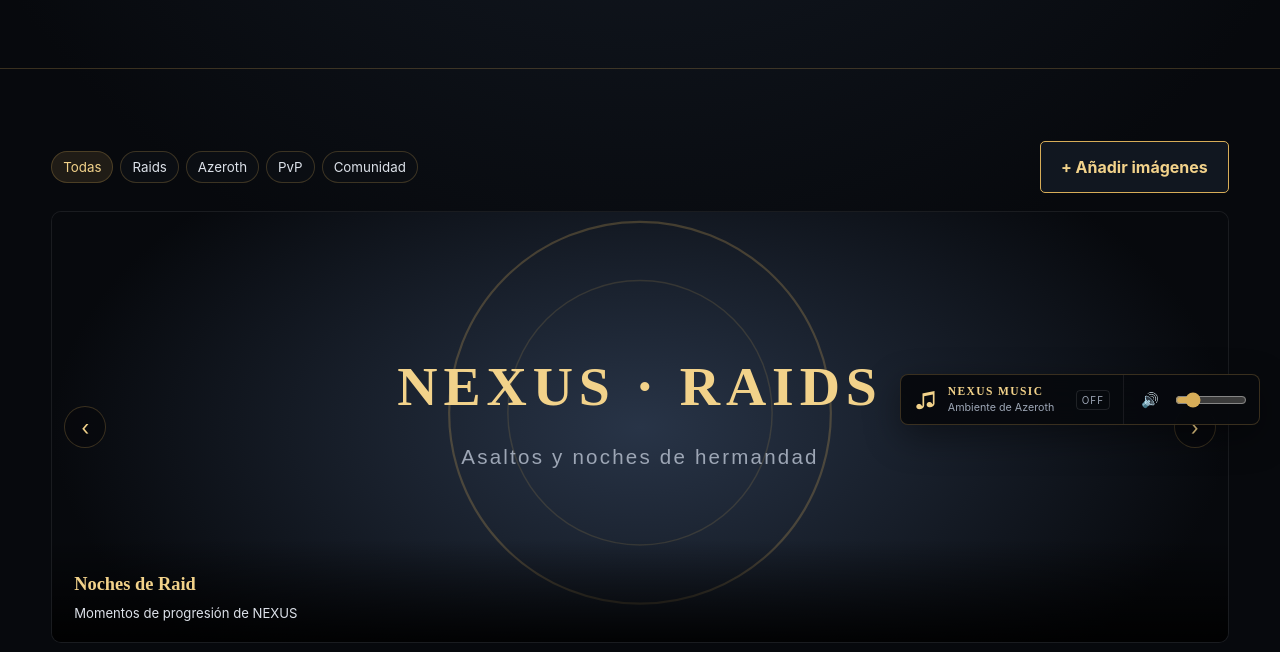
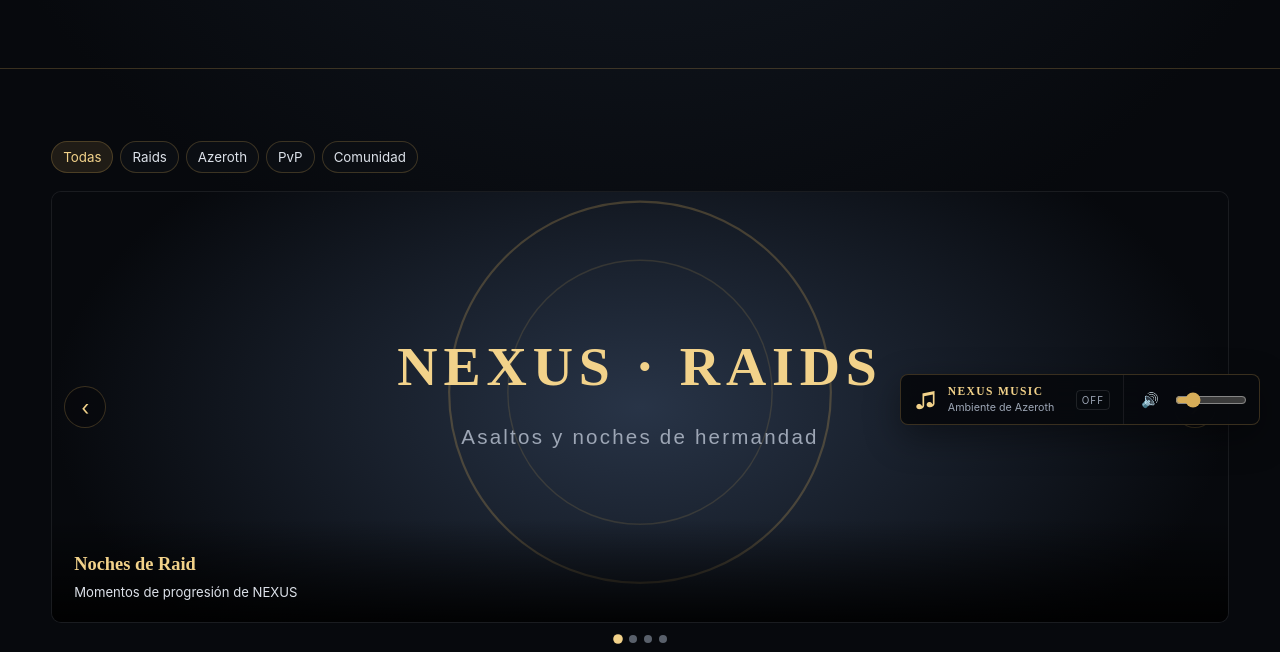
Before and after one commit to BYG80/nexus-forever, a plain HTML site: page galeria.html in a window 1280 px wide. Shown: the part 297-949 px from the top of the page. Drawn offline with Linux system fonts and the light colour scheme.

Commit message:
Add files via upload

```diff
--- /dev/null
+++ b/datos/galeria.json
@@ -0,0 +1,6 @@
+[
+  {"src":"./img/galeria/nexus-raids.svg","title":"Noches de Raid","cat":"Raids","desc":"Momentos de progresión de NEXUS"},
+  {"src":"./img/galeria/nexus-azeroth.svg","title":"Explorando Azeroth","cat":"Azeroth","desc":"Aventuras y exploración"},
+  {"src":"./img/galeria/nexus-pvp.svg","title":"Honor y combate","cat":"PvP","desc":"Actividades PvP de la hermandad"},
+  {"src":"./img/galeria/nexus-community.svg","title":"Juntos en Forever","cat":"Comunidad","desc":"La comunidad por encima de todo"}
+]
--- a/galeria.html
+++ b/galeria.html
@@ -13,11 +13,11 @@
 </div></div></nav>
 <header class="page-hero"><div class="container"><div class="eyebrow">NEXUS · WORLD OF WARCRAFT FOREVER</div><h1>Galería de Azeroth</h1><p>Capturas, raids y momentos de la hermandad en un slider fácil de navegar.</p></div></header>
 <main><section><div class="container">
-<div class="gallery-toolbar"><div class="gallery-filter" id="galleryFilters"></div><label class="btn ghost" style="cursor:pointer">+ Añadir imágenes<input id="imageUpload" type="file" accept="image/*" multiple hidden></label></div>
+<div class="gallery-toolbar"><div class="gallery-filter" id="galleryFilters"></div></div>
 <div class="gallery-slider" id="gallerySlider"><button class="slider-arrow prev" id="prevSlide" aria-label="Anterior">‹</button><button class="slider-arrow next" id="nextSlide" aria-label="Siguiente">›</button></div>
 <div class="gallery-dots" id="galleryDots"></div>
 <div class="gallery-grid" id="galleryThumbs"></div>
-<p class="gallery-help">Puedes subir capturas desde aquí. Se guardan en este navegador. Para una galería permanente y compartida entre todos los miembros, añade las imágenes al repositorio de GitHub y actualiza la galería.</p>
+<p class="gallery-help">Las imágenes de la galería se gestionan exclusivamente desde GitHub. Para añadir una imagen, súbela a <code>img/galeria/</code> y añádela a <code>datos/galeria.json</code>.</p>
 </div></section></main>
 <footer class="site-footer"><div class="container footer-grid"><div><strong>NEXUS — VETERANOS DE AZEROTH</strong><p>World of Warcraft Forever · Comunidad española</p></div><div><a href="reclutamiento.html">Reclutamiento</a> · <a href="normas.html">Normas</a></div></div><div class="copyright">© 2026 NEXUS — Veteranos de Azeroth</div></footer>
 <button class="back-top" aria-label="Volver arriba">↑</button>
--- a/js/galeria.js
+++ b/js/galeria.js
@@ -1,46 +1,88 @@
+document.addEventListener("DOMContentLoaded", async () => {
+  let images = [];
+  let filter = "Todas", index = 0;
+  const slider = document.getElementById("gallerySlider");
+  const dots = document.getElementById("galleryDots");
+  const thumbs = document.getElementById("galleryThumbs");
+  const filters = document.getElementById("galleryFilters");
 
-document.addEventListener("DOMContentLoaded",()=>{
-  const builtIn=[
-    {src:"./img/galeria/nexus-raids.svg",title:"Noches de Raid",cat:"Raids",desc:"Momentos de progresión de NEXUS"},
-    {src:"./img/galeria/nexus-azeroth.svg",title:"Explorando Azeroth",cat:"Azeroth",desc:"Aventuras y exploración"},
-    {src:"./img/galeria/nexus-pvp.svg",title:"Honor y combate",cat:"PvP",desc:"Actividades PvP de la hermandad"},
-    {src:"./img/galeria/nexus-community.svg",title:"Juntos en Forever",cat:"Comunidad",desc:"La comunidad por encima de todo"}
-  ];
-  let uploads=JSON.parse(localStorage.getItem("nexusGalleryUploads")||"[]");
-  let images=[...builtIn,...uploads], filter="Todas", index=0;
-  const slider=document.getElementById("gallerySlider"),dots=document.getElementById("galleryDots"),thumbs=document.getElementById("galleryThumbs"),filters=document.getElementById("galleryFilters");
-  function visible(){return images.filter(x=>filter==="Todas"||x.cat===filter)}
+  function esc(s){
+    return String(s||"").replace(/[&<>"']/g,c=>({"&":"&amp;","<":"&lt;",">":"&gt;",'"':"&quot;","'":"&#039;"}[c]));
+  }
+
+  function visible(){
+    return images.filter(x => filter === "Todas" || x.cat === filter);
+  }
+
   function renderFilters(){
-    const cats=["Todas",...new Set(images.map(x=>x.cat))]; filters.innerHTML="";
-    cats.forEach(c=>{const b=document.createElement("button");b.className="filter-btn"+(c===filter?" active":"");b.textContent=c;b.onclick=()=>{filter=c;index=0;render()};filters.appendChild(b)})
+    const cats = ["Todas", ...new Set(images.map(x => x.cat).filter(Boolean))];
+    filters.innerHTML = "";
+    cats.forEach(c => {
+      const b = document.createElement("button");
+      b.className = "filter-btn" + (c === filter ? " active" : "");
+      b.textContent = c;
+      b.type = "button";
+      b.onclick = () => { filter = c; index = 0; render(); };
+      filters.appendChild(b);
+    });
   }
+
   function render(){
-    renderFilters();const arr=visible();if(index>=arr.length)index=0;
-    slider.querySelectorAll(".gallery-slide").forEach(x=>x.remove());dots.innerHTML="";thumbs.innerHTML="";
-    if(!arr.length){slider.insertAdjacentHTML("beforeend",'<p class="muted">No hay imágenes.</p>');return;}
+    renderFilters();
+    const arr = visible();
+    if(index >= arr.length) index = 0;
+    slider.querySelectorAll(".gallery-slide").forEach(x => x.remove());
+    dots.innerHTML = "";
+    thumbs.innerHTML = "";
+
+    if(!arr.length){
+      slider.insertAdjacentHTML("beforeend", '<p class="muted">No hay imágenes.</p>');
+      slider.append(document.getElementById("prevSlide"), document.getElementById("nextSlide"));
+      return;
+    }
+
     arr.forEach((x,i)=>{
-      const slide=document.createElement("div");slide.className="gallery-slide"+(i===index?" active":"");
-      slide.innerHTML=`<img src="${x.src}" alt="${esc(x.title)}"><div class="gallery-caption"><strong>${esc(x.title)}</strong><span>${esc(x.desc||x.cat)}</span></div>`;
+      const slide = document.createElement("div");
+      slide.className = "gallery-slide" + (i === index ? " active" : "");
+      slide.innerHTML = `<img src="${esc(x.src)}" alt="${esc(x.title)}"><div class="gallery-caption"><strong>${esc(x.title)}</strong><span>${esc(x.desc || x.cat)}</span></div>`;
       slider.appendChild(slide);
-      const d=document.createElement("button");d.className="gallery-dot"+(i===index?" active":"");d.onclick=()=>{index=i;render()};dots.appendChild(d);
-      const t=document.createElement("div");t.className="gallery-thumb";t.title=x.title;t.innerHTML=`<img src="${x.src}" alt="">`;t.onclick=()=>{index=i;render()};thumbs.appendChild(t);
+
+      const d = document.createElement("button");
+      d.type = "button";
+      d.className = "gallery-dot" + (i === index ? " active" : "");
+      d.setAttribute("aria-label", `Imagen ${i+1}`);
+      d.onclick = () => { index = i; render(); };
+      dots.appendChild(d);
+
+      const t = document.createElement("div");
+      t.className = "gallery-thumb";
+      t.title = x.title || "Imagen";
+      t.innerHTML = `<img src="${esc(x.src)}" alt="">`;
+      t.onclick = () => { index = i; render(); };
+      thumbs.appendChild(t);
     });
-    // keep navigation buttons on top of generated slides
-    slider.append(document.getElementById("prevSlide"),document.getElementById("nextSlide"));
+
+    slider.append(document.getElementById("prevSlide"), document.getElementById("nextSlide"));
   }
-  function esc(s){return String(s||"").replace(/[&<>"']/g,c=>({"&":"&amp;","<":"&lt;",">":"&gt;",'"':"&quot;","'":"&#039;"}[c]));}
-  function move(n){const a=visible();if(!a.length)return;index=(index+n+a.length)%a.length;render();}
-  document.getElementById("prevSlide").onclick=()=>move(-1);document.getElementById("nextSlide").onclick=()=>move(1);
-  document.getElementById("imageUpload").addEventListener("change",async e=>{
-    const files=[...e.target.files];if(!files.length)return;
-    const cat=prompt("Categoría para estas imágenes (ej. Raids, PvP, Comunidad):","Mis imágenes")||"Mis imágenes";
-    for(const file of files){
-      if(!file.type.startsWith("image/"))continue;
-      if(file.size>4*1024*1024){alert(file.name+" supera 4 MB y no se ha añadido.");continue;}
-      const src=await new Promise((resolve,reject)=>{const r=new FileReader();r.onload=()=>resolve(r.result);r.onerror=reject;r.readAsDataURL(file)});
-      uploads.push({src,title:file.name.replace(/\.[^.]+$/,""),cat,desc:"Imagen añadida por la hermandad"});
-    }
-    images=[...builtIn,...uploads];localStorage.setItem("nexusGalleryUploads",JSON.stringify(uploads));render();e.target.value="";
-  });
-  render();
+
+  function move(n){
+    const a = visible();
+    if(!a.length) return;
+    index = (index + n + a.length) % a.length;
+    render();
+  }
+
+  document.getElementById("prevSlide").onclick = () => move(-1);
+  document.getElementById("nextSlide").onclick = () => move(1);
+
+  try {
+    const response = await fetch("./datos/galeria.json?v=2", { cache: "no-store" });
+    if(!response.ok) throw new Error("No se pudo cargar la galería");
+    images = await response.json();
+    if(!Array.isArray(images)) throw new Error("Formato de galería no válido");
+    render();
+  } catch (error) {
+    console.error(error);
+    slider.innerHTML = '<p class="muted">No se ha podido cargar la galería. Comprueba que <code>datos/galeria.json</code> existe en GitHub.</p>';
+  }
 });
```
Also changed, not shown: datos/eventos.json (+0 -8 lines), README.md.
